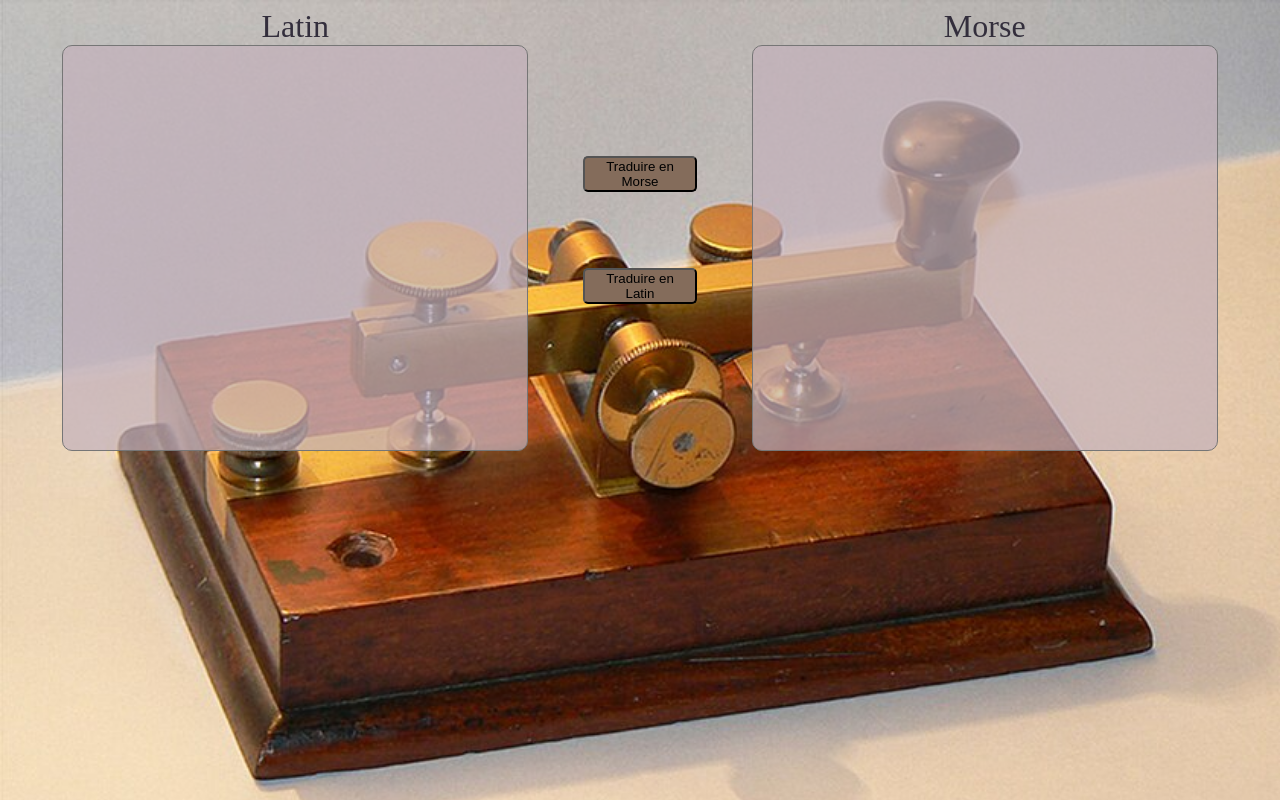
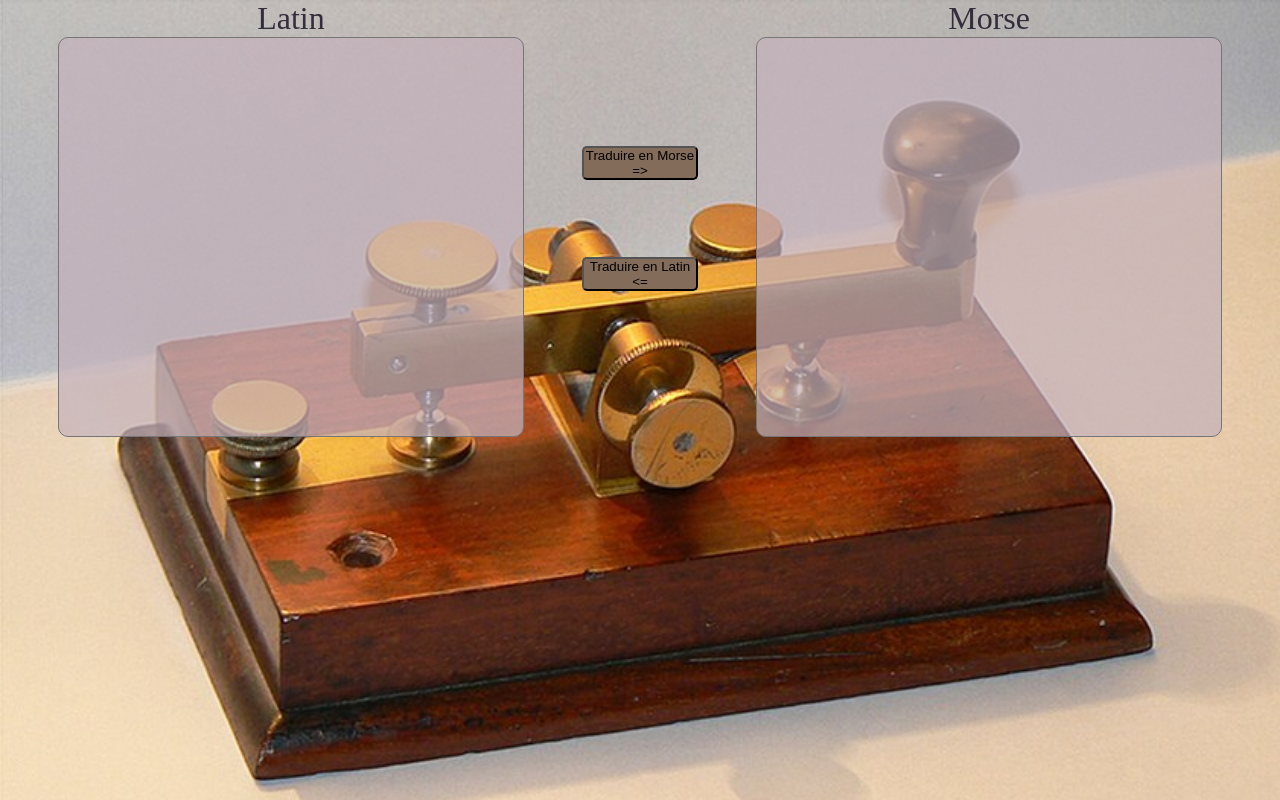
Before and after one commit to VictorLpr/exos_individuels_ada, a plain HTML site: page parler_vous_le_morse/index.html in a window 1280 px wide. Drawn offline with Linux system fonts and the light colour scheme.

Commit message:
morse upd

```diff
--- a/parler_vous_le_morse/index.html
+++ b/parler_vous_le_morse/index.html
@@ -15,8 +15,8 @@
             <textarea  name="latin" id="latin"></textarea>
         </div>
         <div class="valid">
-            <button type="submit" id="translateLatin">Traduire en Morse</button>
-            <button type="submit" id="translateMorse">Traduire en Latin</button>
+            <button type="submit" id="translateLatin">Traduire en Morse =></button>
+            <button type="submit" id="translateMorse">Traduire en Latin <=</button>
         </div>
         <div class="morse">
             <label for="morse">Morse</label>
--- a/parler_vous_le_morse/script.js
+++ b/parler_vous_le_morse/script.js
@@ -5,13 +5,17 @@ const latin = document.querySelector("#latin")
 const submitLatin = document.querySelector("#translateLatin")
 const submitMorse = document.querySelector("#translateMorse")
 
+let ignore = [";",".",",","!","?",":"];
 
 
 
 const getLatinCharacterList = (string) => {
     let res = [];
     for (const letter of string) {
-        res.push(letter)
+        if (!(ignore.includes(letter))) {
+            res.push(letter);
+        }
+
     }
     return res;
 }
@@ -26,23 +30,11 @@ const encode = (string) => {
     let res = "";
     for (let i = 0; i < array.length; i++) {
         res += translateLatinCharacter(array[i].toUpperCase());
-        res += " "
+        res += " ";
     }
     return res;
 }
 
-// const getMorseCharacterList = (string) => {
-//     let res = [];
-//     for (let i = 0; i < string.length; i++) {
-//         let letter = "";
-//         for (let j = i ; string[j] != " " && j < string.length; j++) {
-//             letter += string[j];
-//             i = j;
-//         }
-//         if (letter != "") res.push(letter);
-//     }
-//     return res;
-// }
 const getMorseCharacterList = (string) => {
     return string.split(" ");
 }
--- a/parler_vous_le_morse/style.css
+++ b/parler_vous_le_morse/style.css
@@ -4,6 +4,15 @@ body {
     background-image: url(Clef1_Mors.jpg);
     background-repeat: no-repeat;
     background-size: cover;
+    padding: 0;
+    margin: 0;
+    box-sizing: border-box;
+}
+
+body * {
+    padding: 0;
+    margin: 0;
+    box-sizing: border-box;
 }
 
 .main {
@@ -22,6 +31,7 @@ body {
     border-radius: 10px;
     color: #332E3C;
     background-color: #c4b2bcb5;
+    text-align: left;
 }
 
 .latin,
```
